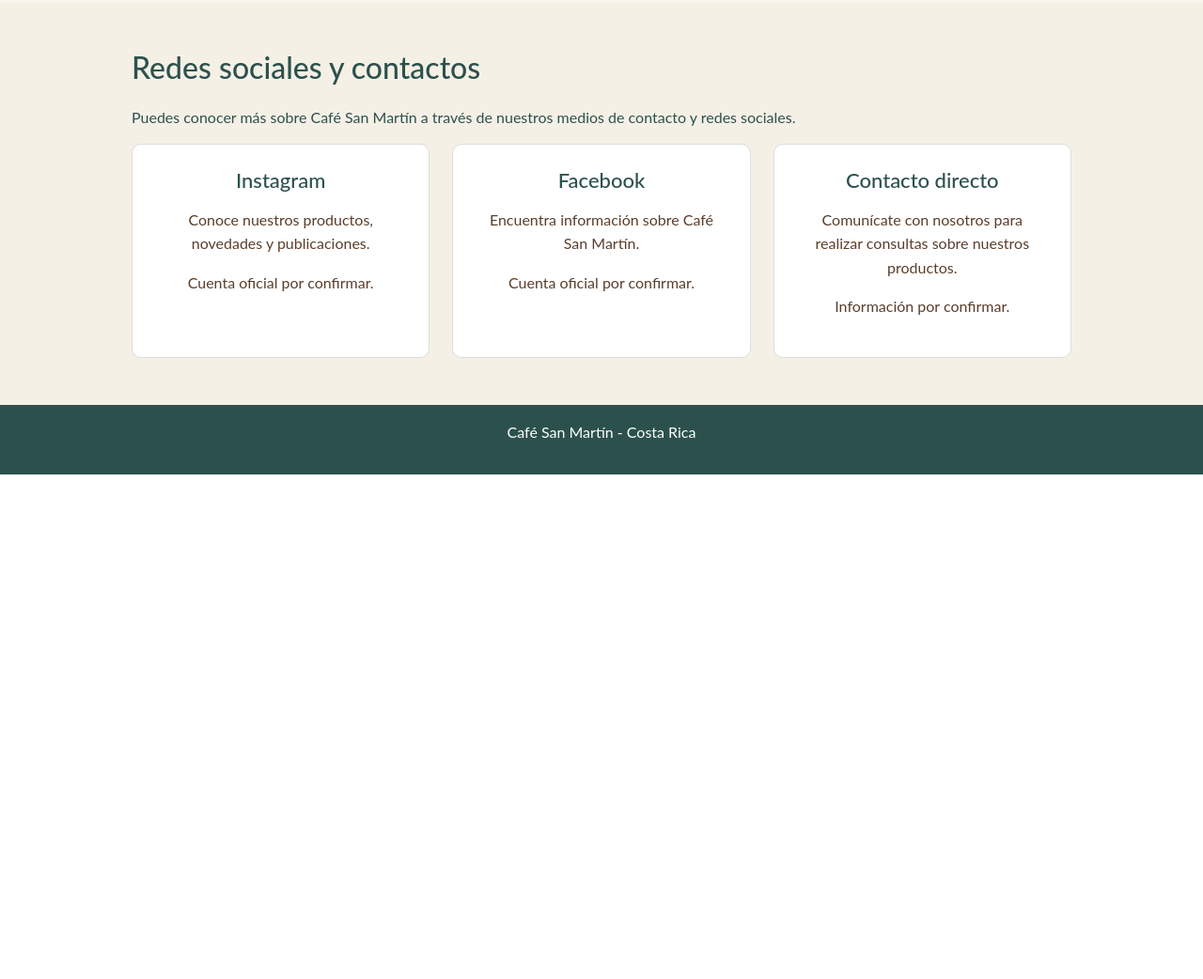
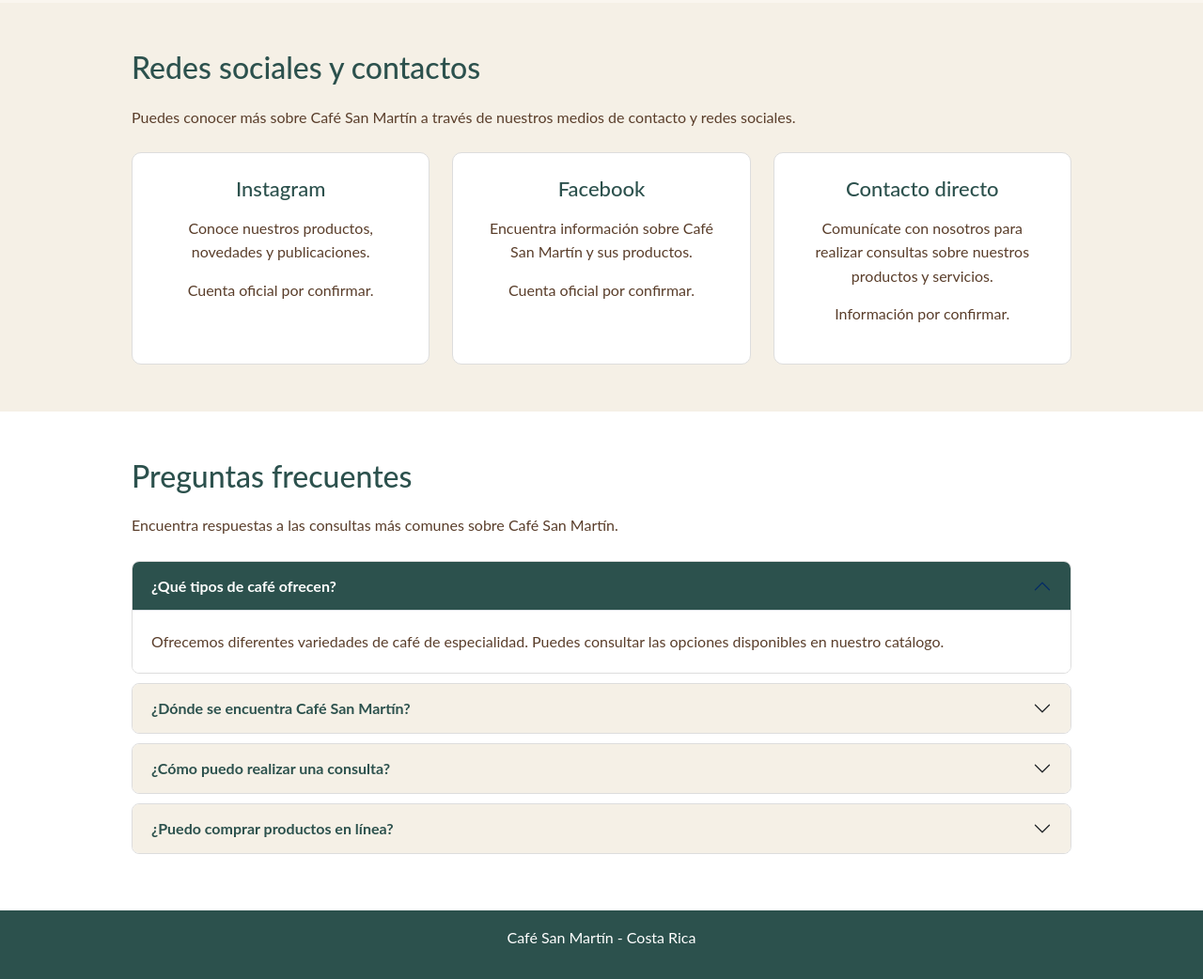
Before and after one commit to erizo03/Proyecto-Ambiente, a plain HTML site: page html/Contacto.html in a window 1280 px wide. Shown: the part 1373-2415 px from the top of the page at 94% size. Before the commit the page ends 1878 px from the top, so only its background shows below. Drawn offline with nearby package versions, Linux system fonts and the light colour scheme.

Commit message:
se agrego preguntas frecuentes

```diff
--- a/css/styles.css
+++ b/css/styles.css
@@ -470,3 +470,91 @@ footer {
 .tarjeta-contacto p {
     color: #5a3e2b;
 }
+
+
+
+/* redes sociales y contactos */
+
+
+.seccion-redes {
+    padding: 50px 20px;
+    background-color: #f5f0e6;
+}
+
+.seccion-redes h2 {
+    color: #2C514D;
+    margin-bottom: 20px;
+}
+
+.seccion-redes p {
+    color: #5a3e2b;
+    margin-bottom: 25px;
+}
+
+.tarjeta-contacto {
+    background-color: white;
+    padding: 25px;
+    border-radius: 10px;
+    height: 100%;
+    border: 1px solid #dddddd;
+    text-align: center;
+}
+
+.tarjeta-contacto h3 {
+    color: #2C514D;
+    font-size: 22px;
+    margin-bottom: 15px;
+}
+
+.tarjeta-contacto p {
+    color: #5a3e2b;
+    margin-bottom: 15px;
+}
+
+
+
+/*  preguntas frecuentes*/
+
+
+.seccion-faq {
+    padding: 50px 20px;
+    background-color: white;
+}
+
+.seccion-faq h2 {
+    color: #2C514D;
+    margin-bottom: 20px;
+}
+
+.seccion-faq p {
+    color: #5a3e2b;
+    margin-bottom: 25px;
+}
+
+.seccion-faq .accordion-item {
+    margin-bottom: 10px;
+    border: 1px solid #dddddd;
+    border-radius: 8px;
+    overflow: hidden;
+}
+
+.seccion-faq .accordion-button {
+    background-color: #f5f0e6;
+    color: #2C514D;
+    font-weight: bold;
+}
+
+.seccion-faq .accordion-button:hover {
+    background-color: #e7ddca;
+}
+
+.seccion-faq .accordion-button:not(.collapsed) {
+    background-color: #2C514D;
+    color: white;
+}
+
+.seccion-faq .accordion-body {
+    background-color: white;
+    color: #5a3e2b;
+    padding: 20px;
+}
--- a/html/Contacto.html
+++ b/html/Contacto.html
@@ -162,7 +162,9 @@
 
         </section>
 
-        <section class="seccion-redes">
+
+<!-- 5.3 REDES SOCIALES Y CONTACTOS -->
+<section class="seccion-redes">
 
     <div class="contenedor-contacto">
 
@@ -176,37 +178,52 @@
 
         <div class="row g-4">
 
+            <!-- Instagram -->
             <div class="col-md-4">
                 <div class="tarjeta-contacto">
+
                     <h3>Instagram</h3>
+
                     <p>
                         Conoce nuestros productos,
                         novedades y publicaciones.
                     </p>
+
                     <p>Cuenta oficial por confirmar.</p>
+
                 </div>
             </div>
 
+            <!-- Facebook -->
             <div class="col-md-4">
                 <div class="tarjeta-contacto">
+
                     <h3>Facebook</h3>
+
                     <p>
                         Encuentra información sobre
-                        Café San Martín.
+                        Café San Martín y sus productos.
                     </p>
+
                     <p>Cuenta oficial por confirmar.</p>
+
                 </div>
             </div>
 
+            <!-- Contacto directo -->
             <div class="col-md-4">
                 <div class="tarjeta-contacto">
+
                     <h3>Contacto directo</h3>
+
                     <p>
                         Comunícate con nosotros para
                         realizar consultas sobre
-                        nuestros productos.
+                        nuestros productos y servicios.
                     </p>
+
                     <p>Información por confirmar.</p>
+
                 </div>
             </div>
 
@@ -215,6 +232,149 @@
     </div>
 
 </section>
+
+
+<!--  preguntas frecuentes -->
+<section class="seccion-faq">
+
+    <div class="contenedor-contacto">
+
+        <h2>Preguntas frecuentes</h2>
+
+        <p>
+            Encuentra respuestas a las consultas
+            más comunes sobre Café San Martín.
+        </p>
+
+        <div class="accordion" id="preguntasFrecuentes">
+
+            <!-- Pregunta 1 -->
+            <div class="accordion-item">
+
+                <h3 class="accordion-header">
+
+                    <button class="accordion-button"
+                            type="button"
+                            data-bs-toggle="collapse"
+                            data-bs-target="#pregunta1">
+
+                        ¿Qué tipos de café ofrecen?
+
+                    </button>
+
+                </h3>
+
+                <div id="pregunta1"
+                     class="accordion-collapse collapse show"
+                     data-bs-parent="#preguntasFrecuentes">
+
+                    <div class="accordion-body">
+                        Ofrecemos diferentes variedades
+                        de café de especialidad.
+                        Puedes consultar las opciones
+                        disponibles en nuestro catálogo.
+                    </div>
+
+                </div>
+
+            </div>
+
+            <!-- Pregunta 2 -->
+            <div class="accordion-item">
+
+                <h3 class="accordion-header">
+
+                    <button class="accordion-button collapsed"
+                            type="button"
+                            data-bs-toggle="collapse"
+                            data-bs-target="#pregunta2">
+
+                        ¿Dónde se encuentra Café San Martín?
+
+                    </button>
+
+                </h3>
+
+                <div id="pregunta2"
+                     class="accordion-collapse collapse"
+                     data-bs-parent="#preguntasFrecuentes">
+
+                    <div class="accordion-body">
+                        Café San Martín es un emprendimiento
+                        ubicado en Tarrazú, Costa Rica.
+                    </div>
+
+                </div>
+
+            </div>
+
+            <!-- Pregunta 3 -->
+            <div class="accordion-item">
+
+                <h3 class="accordion-header">
+
+                    <button class="accordion-button collapsed"
+                            type="button"
+                            data-bs-toggle="collapse"
+                            data-bs-target="#pregunta3">
+
+                        ¿Cómo puedo realizar una consulta?
+
+                    </button>
+
+                </h3>
+
+                <div id="pregunta3"
+                     class="accordion-collapse collapse"
+                     data-bs-parent="#preguntasFrecuentes">
+
+                    <div class="accordion-body">
+                        Puedes utilizar nuestro formulario
+                        de contacto para preparar tu consulta.
+                        El envío de mensajes estará disponible
+                        en una próxima versión del sitio.
+                    </div>
+
+                </div>
+
+            </div>
+
+            <!-- Pregunta 4 -->
+            <div class="accordion-item">
+
+                <h3 class="accordion-header">
+
+                    <button class="accordion-button collapsed"
+                            type="button"
+                            data-bs-toggle="collapse"
+                            data-bs-target="#pregunta4">
+
+                        ¿Puedo comprar productos en línea?
+
+                    </button>
+
+                </h3>
+
+                <div id="pregunta4"
+                     class="accordion-collapse collapse"
+                     data-bs-parent="#preguntasFrecuentes">
+
+                    <div class="accordion-body">
+                        Actualmente estamos desarrollando
+                        las funcionalidades de compra
+                        en línea para nuestros clientes.
+                    </div>
+
+                </div>
+
+            </div>
+
+        </div>
+
+    </div>
+
+</section>
+
 
     </main>
 
```
